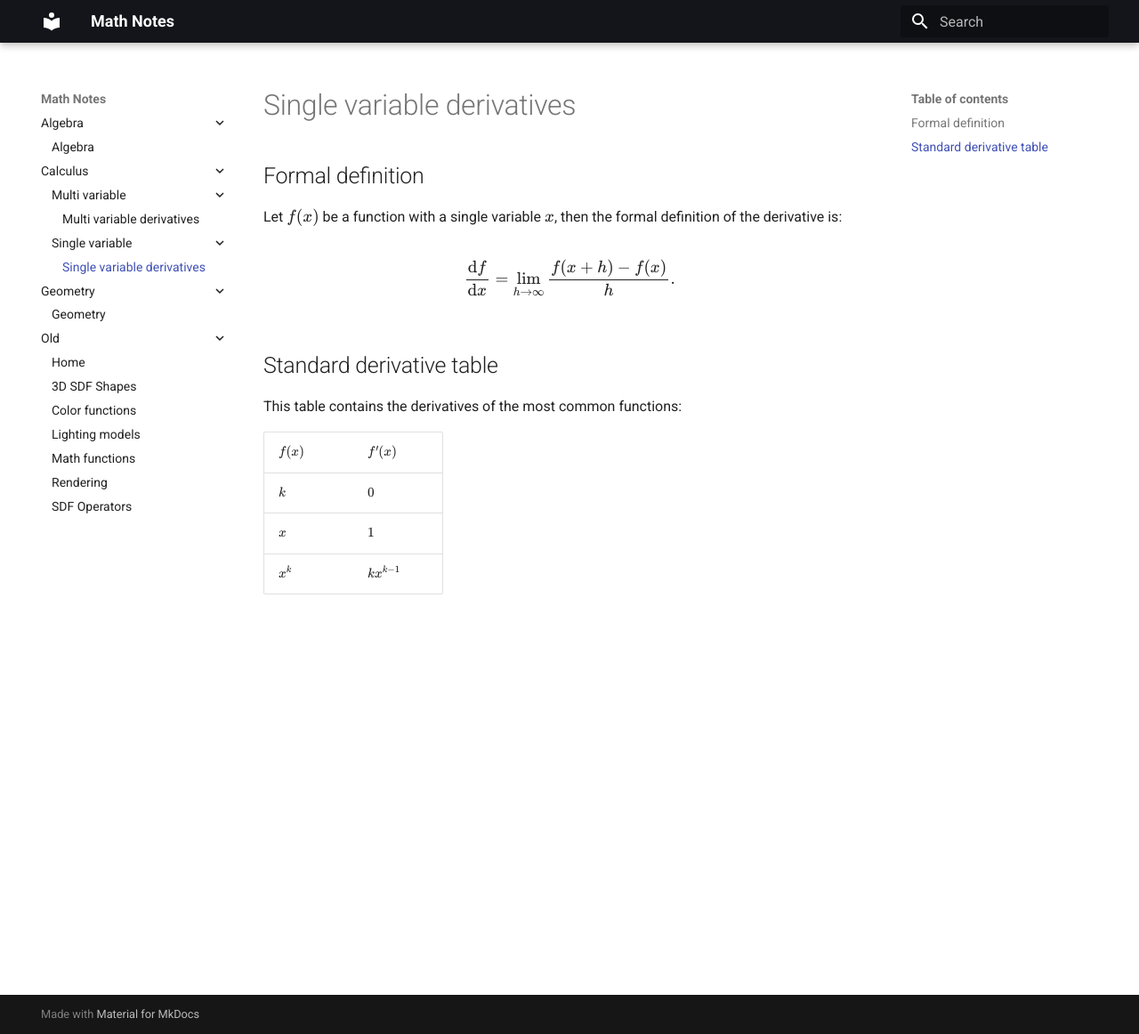
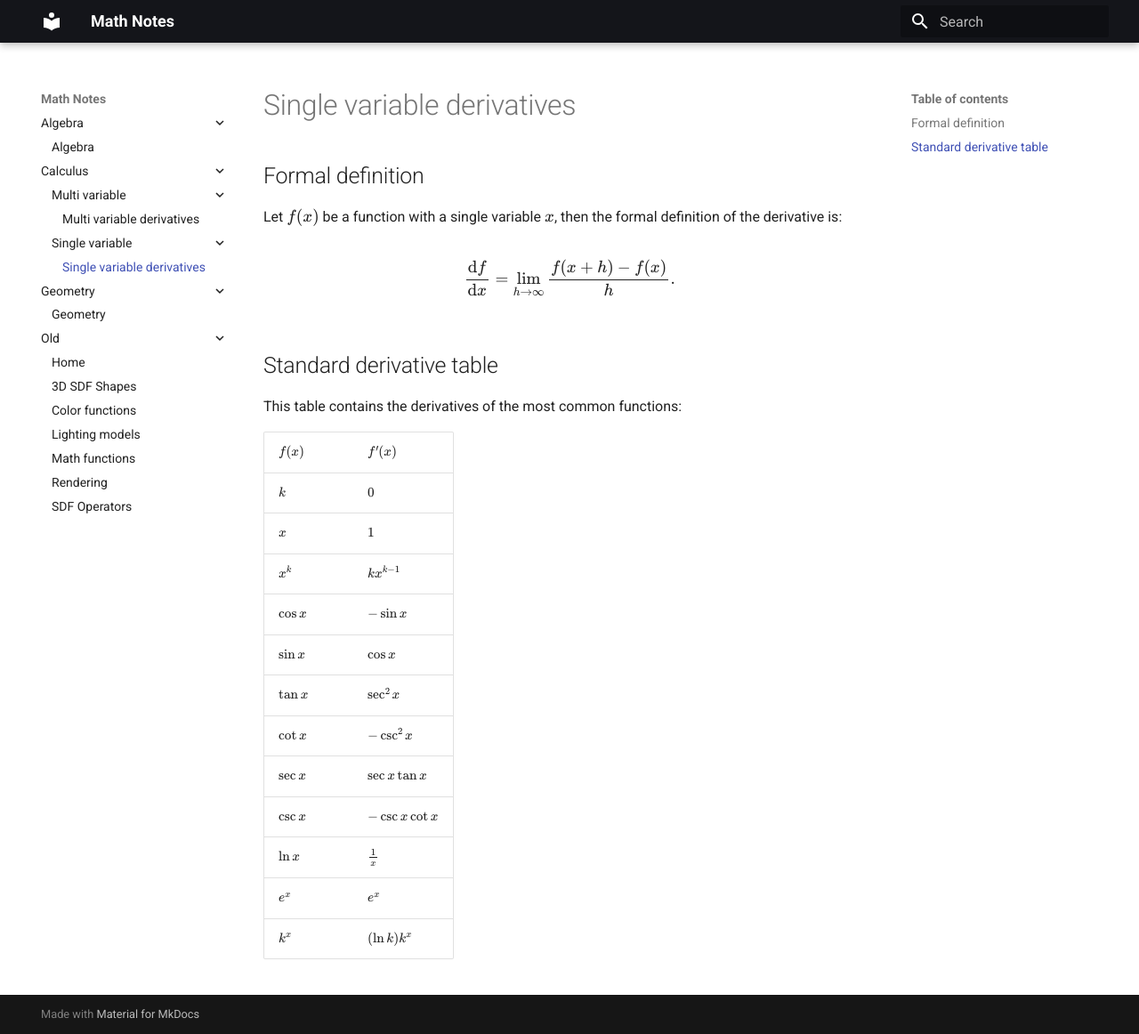
Before and after one commit to darkeclipz/math, an MkDocs documentation site: the page built from docs/calculus/single-variable/derivatives.md, in a window 1280 px wide and 1162 px high. Shown: the whole window at 89% size. Built offline with MkDocs 1.6.1 and Material for MkDocs 9.7.7, drawn with Linux system fonts in a browser that asks for light colours.

Commit message:
added some basic derivatives

```diff
--- a/docs/calculus/single-variable/derivatives.md
+++ b/docs/calculus/single-variable/derivatives.md
@@ -17,3 +17,12 @@ This table contains the derivatives of the most common functions:
 |$k$|$0$|
 |$x$|$1$|
 |$x^k$|$kx^{k-1}$|
+|$\cos x$|$-\sin x$|
+|$\sin x$|$\cos x$|
+|$\tan x$|$\sec^2 x$
+|$\cot x$|$-\csc^2 x$|
+|$\sec x$|$\sec x \tan x$|
+|$\csc x$|$-\csc x \cot x$|
+|$\ln x$|$\frac{1}{x}$|
+|$e^x$|$e^x$|
+|$k^x$|$(\ln k)k^x$|
```
